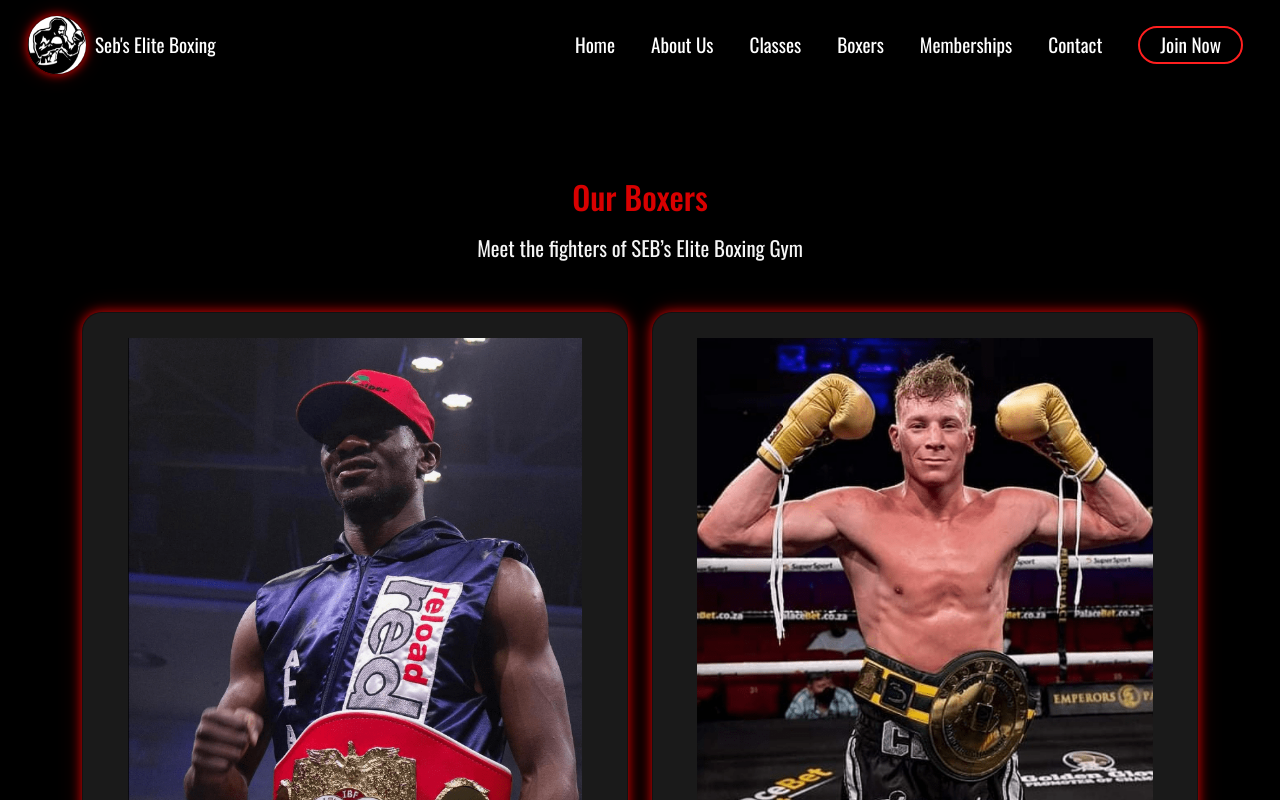
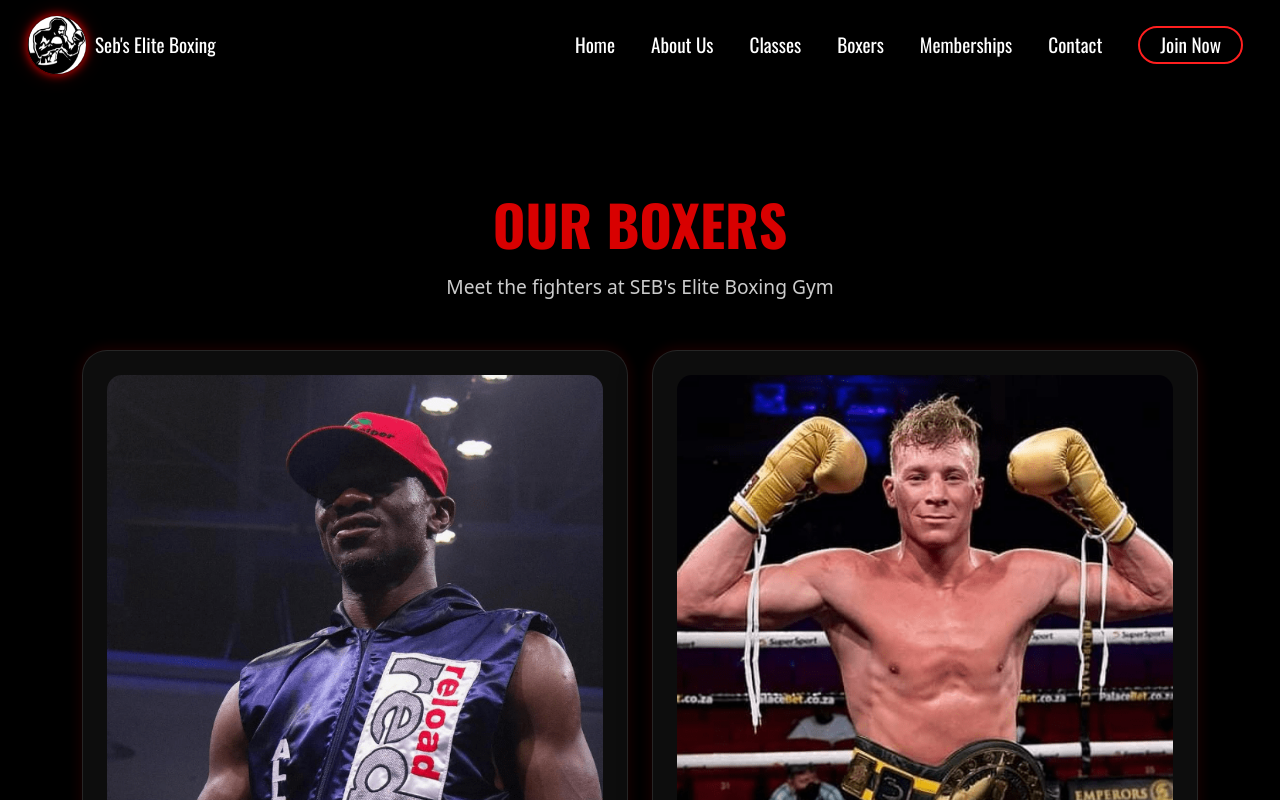
Before and after one commit to PhilipBessong/Portfolio, an Angular app in the folder SebsElite/site/sebselite/: page /boxers in a window 1280 px wide. Shown: the top 800 px of the page. Built offline with nearby package versions, Linux system fonts and the light colour scheme.

Commit message:
Overall UI update

```diff
--- a/SebsElite/site/sebselite/src/app/about/about.css
+++ b/SebsElite/site/sebselite/src/app/about/about.css
@@ -103,10 +103,11 @@ position: absolute;
 }
 .about-section {
   color: #fff;
-
+    padding: clamp(40px, 10vh, 80px) 15px;
     .lead {
     font-size: 1.15rem;
     line-height: 1.6;
+      margin: 20px 10px;
   }
 
   .glass-card {
--- a/SebsElite/site/sebselite/src/app/about/about.html
+++ b/SebsElite/site/sebselite/src/app/about/about.html
@@ -1,4 +1,4 @@
-<section class="about-section py-5">
+<section class="about-section">
   <div class="container">
     <div class="row align-items-center">
       <!-- Image -->
--- a/SebsElite/site/sebselite/src/app/boxers/boxers.css
+++ b/SebsElite/site/sebselite/src/app/boxers/boxers.css
@@ -1,94 +1,42 @@
-.hTitle {
-  text-align:center;
-  margin-bottom: 20px;
-  font-size: 7.5rem;
-  color: #fff;
-
-
-}
-h1{
-  font-family: 'Oswald', sans-serif;
-}
-h2{
-  font-family: 'Oswald', sans-serif;
-}
-.subtitle {
-    font-family: 'Oswald', sans-serif;
-  font-size: 1.5rem;
+.section-title {
+  font-family: "Oswald", sans-serif;
+  font-size: clamp(2rem, 5vw, 3.5rem);
   color: #d80000;
-  margin-bottom: 30px;
-}
-.hero-section {
-  min-height: 80vh;
-  background: #000;
-  padding: 50px 0;
+  font-weight: bold;
+  text-transform: uppercase;
 }
 
-.hero-img {
-  width: 100%;
-  border-radius: 20px;
-  box-shadow: 0 0 32px #d8000044;
-  display: block;
-  margin-left: auto;
-  margin-right: auto;
+.section-subtitle {
+  font-size: clamp(0.9rem, 2vw, 1.2rem);
+  color: #ccc;
+  max-width: 600px;
+  margin: 0 auto;
 }
 
-.hero-overlay {
- width: 90%;
-  max-width: 90%;   /* Match image width */
-  padding: 10px 15px;
-  background: rgba(0,0,0,0.55);
+.boxers-section {
+  padding: clamp(40px, 10vh, 80px) 15px;
+  color: whitesmoke;
+  font-size: 1.3rem;
   border-radius: 20px;
-  position: absolute;
-  top: 50%;
-  left: 50%;
-  transform: translate(-50%, -50%);
+  margin: 20px 10px;
 }
-  .glass-card {
-    background: linear-gradient(
-      135deg,
-      rgba(216, 0, 0, 0.2) 0%,
-      rgba(255, 255, 255, 0.08) 100%
-    );
-    border-radius: 20px;
-    padding: 25px;
-    backdrop-filter: blur(12px);
-    -webkit-backdrop-filter: blur(12px);
-    border: 1px solid rgba(255, 255, 255, 0.15);
-    box-shadow: 0 4px 20px rgba(0, 0, 0, 0.25);
-  }
-
-.hero-btn {
+/* Card Styling */
+.glass-card {
+  background: rgba(255, 255, 255, 0.05);
+  backdrop-filter: blur(15px);
+  -webkit-backdrop-filter: blur(15px);
+  border: 1px solid rgba(255, 255, 255, 0.1);
   border-radius: 25px;
-  padding: 12px 36px;
-  font-size: 1.2rem;
-  font-family: 'oswald', sans-serif;
-  box-shadow: 0 0 12px #d80000, 0 0 24px #ff1f1f33;
-  transition: box-shadow 0.2s;
+  box-shadow: 0 10px 30px rgba(0, 0, 0, 0.5), 0 0 15px rgba(216, 0, 0, 0.2);
+  transition: transform 0.3s ease, box-shadow 0.3s ease;
 }
 
-.hero-btn:hover {
-  box-shadow: 0 0 24px #d80000, 0 0 48px #ff1f1f66;
+.glass-card:hover {
+  transform: translateY(-10px);
+  box-shadow: 0 15px 40px rgba(0, 0, 0, 0.6), 0 0 25px rgba(216, 0, 0, 0.4);
 }
 
-.boxers-section{
-  padding: 60px 20px;
-  font-family: 'Oswald', sans-serif;
-  color:whitesmoke;
-  font-size: 1.3rem;
-  border-radius: 20px;
-  margin: 40px 20px;
-}
-.glass-card {
-  background: rgba(255, 255, 255, 0.1); /* transparent grey/white */
-  border-radius: 20px;
-  border: 1px solid rgba(0, 0, 0, 0.3);
-    box-shadow: 0 0 12px #d80000, 0 0 24px #ff1f1f33;  backdrop-filter: blur(12px);
-  -webkit-backdrop-filter: blur(12px);
-  color: #fff; /* Makes text visible on dark/transparent bg */
-
-}
-i{
+i {
   color: #d80000;
 }
 .card-img-top {
@@ -96,3 +44,9 @@ i{
   height: 600px; /* adjust to your preferred size */
   object-fit: contain;
 }
+.boxer-img {
+  width: 100%;
+  height: 700px;
+  object-fit: cover;
+  border-radius: 15px;
+}
--- a/SebsElite/site/sebselite/src/app/boxers/boxers.html
+++ b/SebsElite/site/sebselite/src/app/boxers/boxers.html
@@ -1,22 +1,24 @@
 <!-- ======= Boxers Section ======= -->
-<section id="boxers" class="boxers-section py-5">
+<section id="boxers" class="boxers-section">
   <div class="container">
     <div class="text-center mb-5">
       <h2 class="mb-3 section-title" style="color: #d80000">Our Boxers</h2>
       <p class="section-subtitle">
-        Meet the fighters of SEB’s Elite Boxing Gym
+        Meet the fighters at SEB's Elite Boxing Gym
       </p>
     </div>
 
-    <div class="row g-4">
+    <div class="row justify-content-center g-4">
       <div class="col-12 col-md-6" *ngFor="let boxer of boxers">
-        <div class="card glass-card h-100">
-          <div class="card-img-top">
-            <img [src]="boxer.image" [alt]="boxer.name" class="card-img-top" />
+        <div class="card h-100 boxer-card glass-card">
+           <div class="card-body d-flex flex-column p-4">
+
+          <div class="boxer-img-wrapper mb-4">
+            <img [src]="boxer.image" [alt]="boxer.name" class="img-fluid boxer-img" />
           </div>
-
+          </div>
           <div class="card-body text-center">
-            <h5 class="card-title fw-bold">
+            <h5 class="card-title text-white fw-bold">
               {{ boxer.name }}
               <small *ngIf="boxer.nickname" class="text-muted"
                 >“{{ boxer.nickname }}”</small
@@ -25,7 +27,7 @@
             <p class="card-text" style="color: #d80000">
               {{ boxer.weightClass }}
             </p>
-            <p class="card-text">{{ boxer.record }}</p>
+            <p class="card-text text-white">{{ boxer.record }}</p>
             <div class="d-flex justify-content-center gap-3 mt-3">
               <a
                 *ngIf="boxer.instagram"
--- a/SebsElite/site/sebselite/src/app/contact/contact.css
+++ b/SebsElite/site/sebselite/src/app/contact/contact.css
@@ -1,4 +1,7 @@
 .contact-section {
+      margin: 20px 10px;
+          padding: clamp(40px, 10vh, 80px) 15px;
+
   background: #111;
   color: #ccc;
   .glass-card {
--- a/SebsElite/site/sebselite/src/app/contact/contact.html
+++ b/SebsElite/site/sebselite/src/app/contact/contact.html
@@ -1,4 +1,4 @@
-<section class="contact-section py-5">
+<section class="contact-section">
   <div class="container">
     <!-- Heading -->
     <div class="row justify-content-center">
--- a/SebsElite/site/sebselite/src/app/footer/footer.html
+++ b/SebsElite/site/sebselite/src/app/footer/footer.html
@@ -6,7 +6,7 @@
       <div class="col-md-4 mb-4">
         <h5 class="text-uppercase mb-3" style="color: #d80000;">About Us</h5>
         <p>
-          We are more than just a boxing gym — we’re a community. Whether you’re
+          We are more than just a boxing gym, we're a community. Whether you’re
           here to get fit, learn self-defense, or compete, our coaches and
           fighters will help you push past your limits.
         </p>
--- a/SebsElite/site/sebselite/src/app/home/home.css
+++ b/SebsElite/site/sebselite/src/app/home/home.css
@@ -132,7 +132,7 @@ position: absolute;
   border-radius: 20px;
   overflow: hidden;
   margin: 20px 10px;
-  border: 1px solid #333;
+  border: none;
 }
 
 .banner-content {
@@ -281,7 +281,7 @@ position: absolute;
 /* Image scaling */
 .plan-img {
   width: 100%;
-  height: 250px;
+  height: 350px;
   object-fit: cover;
   border-radius: 15px;
 }
--- a/SebsElite/site/sebselite/src/app/home/home.ts
+++ b/SebsElite/site/sebselite/src/app/home/home.ts
@@ -10,7 +10,10 @@ import { Membership, MembershipService } from '../services/membership';
 export class Home {
   membershipPlans: Membership[] = [];
   constructor(private membershipService: MembershipService) {
-    this.membershipPlans = this.membershipService.getPlans();
+   const specificIds = [1, 3, 5];
+
+  this.membershipPlans = this.membershipService.getPlans()
+    .filter(plan => specificIds.includes(plan.plan_id));
   }
 
   toMemberships() {
--- a/SebsElite/site/sebselite/src/app/memberships/memberships.css
+++ b/SebsElite/site/sebselite/src/app/memberships/memberships.css
@@ -41,7 +41,7 @@
 /* Image scaling */
 .plan-img {
   width: 100%;
-  height: 250px;
+  height: 350px;
   object-fit: cover;
   border-radius: 15px;
 }
@@ -82,35 +82,6 @@
   box-shadow: 0 0 24px #d80000, 0 0 48px #ff1f1f66;
 }
 
-/* Mobile Adjustments */
-@media (max-width: 576px) {
-  .hero-section {
-    min-height: 70vh;
-    padding: 10px;
-  }
-  .hero-img {
-    min-height: 500px; /* Force it taller on narrow phones */
-  }
-  .hTitle-top {
-    text-align: center; /* Center "Welcome To" on small phones */
-    width: 100%;
-  }
-  .hTitle-main {
-    font-size: 2.2rem; /* Slightly smaller font for mobile to save space */
-    margin-bottom: 15px;
-  }
-
-  .subtitle {
-    font-size: 1.1rem;
-    margin-bottom: 25px;
-  }
-
-  .hero-btn {
-    width: 80%; /* Make button wider and easier to click on mobile */
-    padding: 15px;
-    animation: pulse-red 2s infinite;
-  }
-}
 
 .info-btn {
   border-radius: 25px;
```
Also changed, not shown: SebsElite/site/sebselite/src/app/home/home.html (+23 -15 lines).
